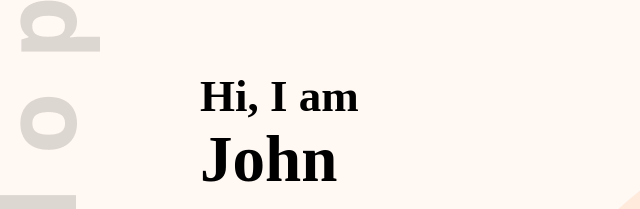
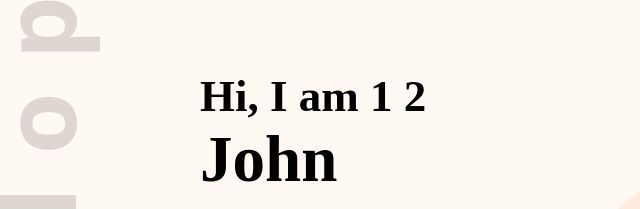
Before and after one commit to HasibUddin1/developer-portfolio, a plain HTML site: page index.html in a window 1280 px wide. Shown: the part 177-386 px from the top of the page, 0-640 px from the left. Drawn offline with Linux system fonts and the light colour scheme.

Commit message:
added text on hardy

```diff
--- a/index.html
+++ b/index.html
@@ -23,7 +23,7 @@
         <!-- header banner -->
         <div class="banner">
             <div>
-                <h3 id="intro-text">Hi, I am</h3>
+                <h3 id="intro-text">Hi, I am 1 2</h3>
                 <h1 class="banner-title">John Hardy</h1>
                 <p class="banner-description">I am willing to devote my career as a professional web developer. Here you
                     can see my portfolio and other information to know about my skills about web development</p>
```
